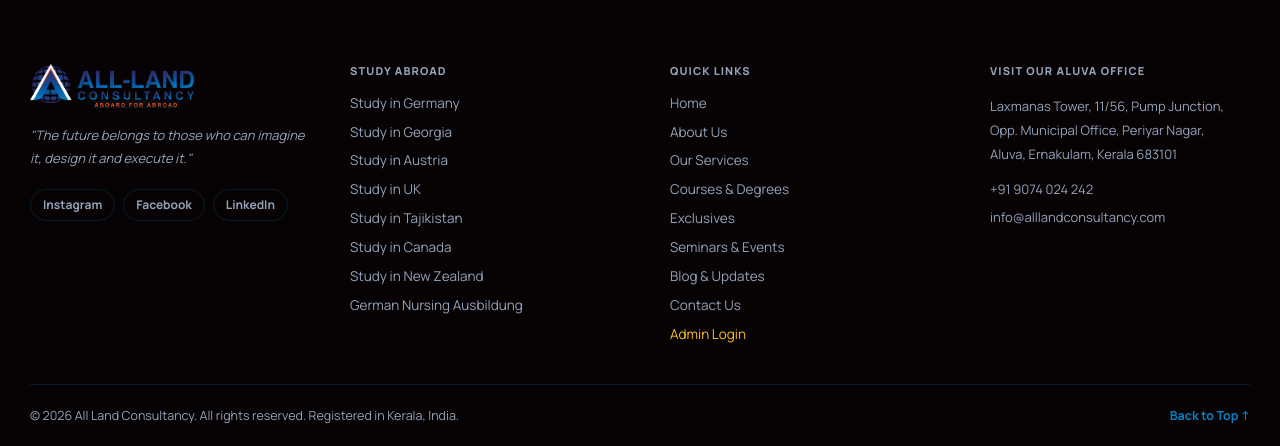
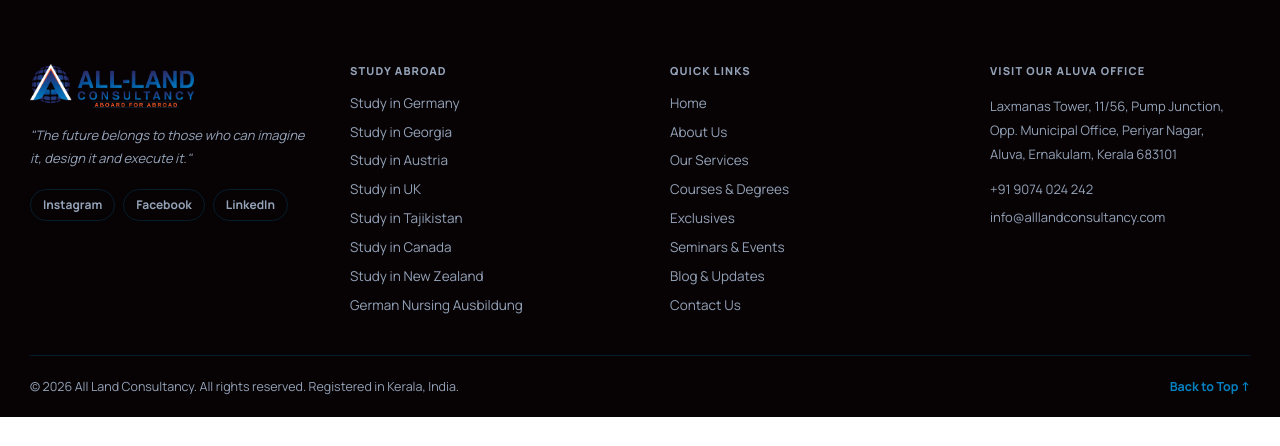
Before and after one commit to figmarkinfotek640-pixel/allland_consultancy, a Laravel app: page /blog in a window 1280 px wide. Shown: the part 1835-2281 px from the top of the page. After the commit the page ends 2252 px from the top, so only its background shows below. Run offline with Laravel 12, Linux system fonts and the light colour scheme; data comes from the database, SQL or seed files in the repository.

Commit message:
Remove admin login link from footer

```diff
--- a/resources/views/partials/footer.blade.php
+++ b/resources/views/partials/footer.blade.php
@@ -44,7 +44,6 @@
           <a href="{{ route('events.index') }}" class="footer-link">Seminars &amp; Events</a>
           <a href="{{ route('blog.index') }}" class="footer-link">Blog &amp; Updates</a>
           <a href="{{ route('contact') }}" class="footer-link">Contact Us</a>
-          <a href="{{ route('admin.login') }}" class="footer-link" style="color:#FBBF24;">Admin Login</a>
         </div>
       </div>
 
```
